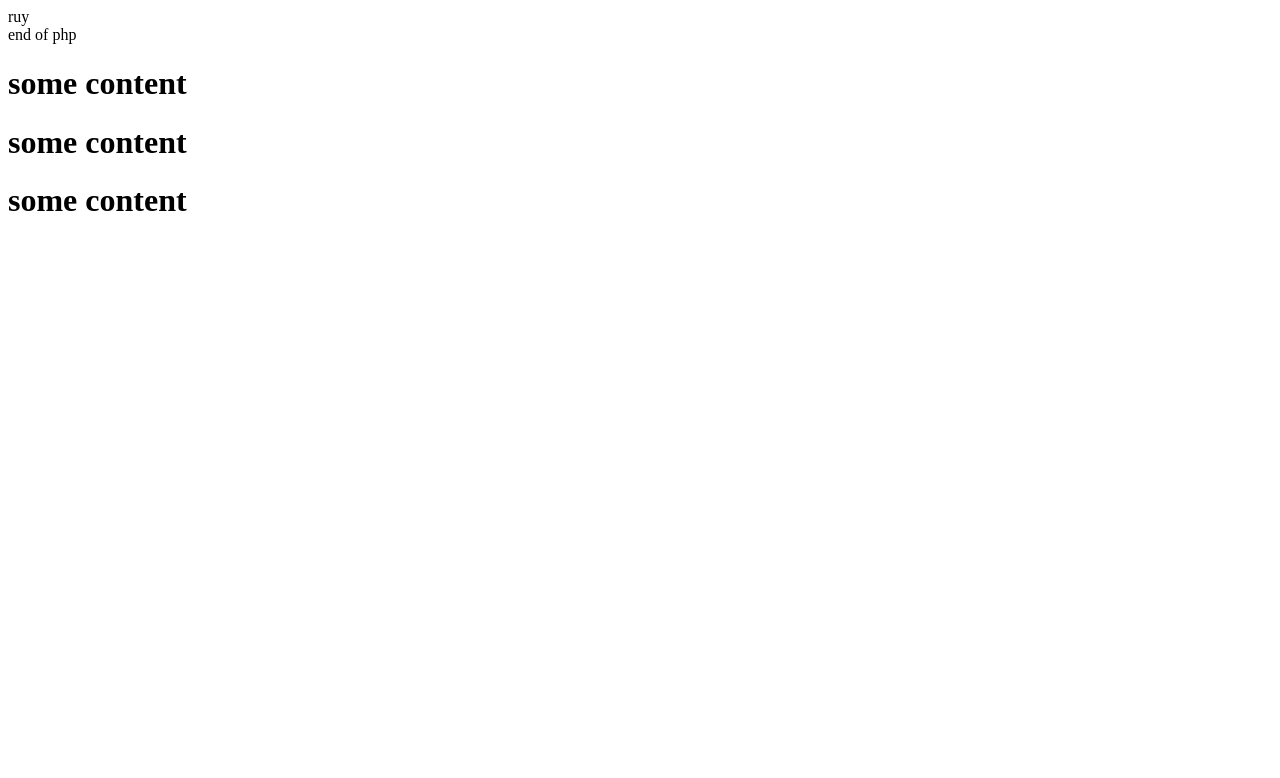
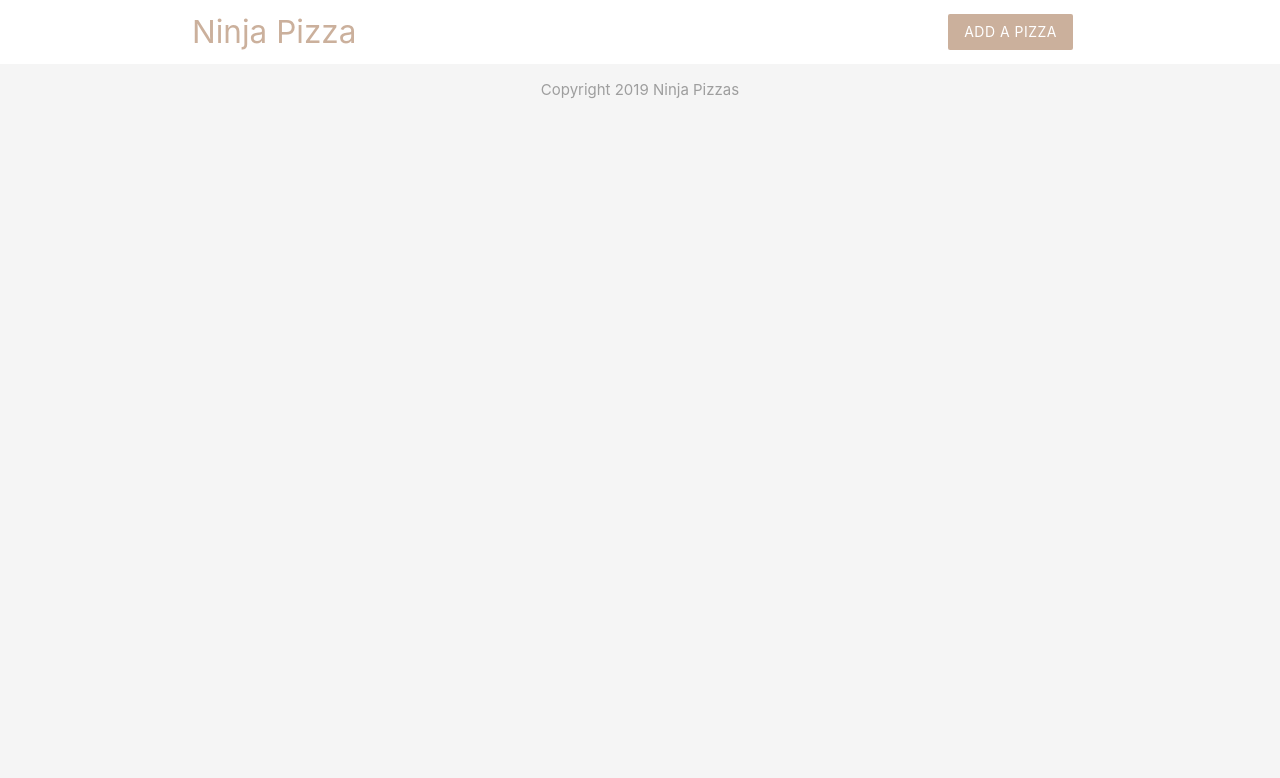
Before and after one commit to shengo333/php, a PHP site: page / in a window 1280 px wide. Shown: the top 778 px of the page. Run offline with PHP 8.4, Linux system fonts and the light colour scheme.

Commit message:
some php page starting up

```diff
--- a/content.php
+++ /dev/null
@@ -1,3 +0,0 @@
-<div>
-    <h1><?php  echo 'some content'?></h1>
-</div>
--- a/index.php
+++ b/index.php
@@ -1,24 +1,16 @@
 <?php
-    // include('ninjas.php');
-    // require('ninjas.php');
-
-    require('ninjas.php');
 
 
-    echo 'end of php'
 
 ?>
 
 <!DOCTYPE html>
 <html>
-<head>
-    <title>My first php page</title>
-</head>
+
 <body>
 
-    <?php  include('content.php'); ?>
-    <?php  include('content.php'); ?>
-    <?php  include('content.php'); ?>
+    <?php include('template/header.php') ?>
+    <?php include('template/footer.php') ?>
 
 </body>
 </html>
--- a/ninjas.php
+++ /dev/null
@@ -1,5 +0,0 @@
-<?php
-    $ninjas = ['shaun', 'ruy', 'yoshi'];
-    echo $ninjas[1]. '<br />';
-
-?>
--- /dev/null
+++ b/template/footer.php
@@ -0,0 +1,5 @@
+<footer class="section">
+    <div class="center grey-text">Copyright 2019 Ninja Pizzas</div>
+</footer>
+
+</body>
--- /dev/null
+++ b/template/header.php
@@ -0,0 +1,23 @@
+<head>
+    <title></title>
+    <link rel="stylesheet" href="https://cdnjs.cloudflare.com/ajax/libs/materialize/1.0.0/css/materialize.min.css">
+    <style type="text/css">
+        .brand{
+            background: #cbb09c !important;
+        }
+        .brand-text{
+            color: #cbb09c !important;
+
+        }
+
+    </style>
+</head>
+<body class="grey lighten-4">
+    <nav class="white z-depth-0">
+        <div class="container">
+            <a href="#" class="brand-logo brand-text">Ninja Pizza</a>
+            <ul id="nav-mobile" class="right hide-on-small-down">
+                <li><a href="#" class="btn brand z-depth-0">Add a Pizza</a></li>
+            </ul>
+        </div>
+    </nav>
```
